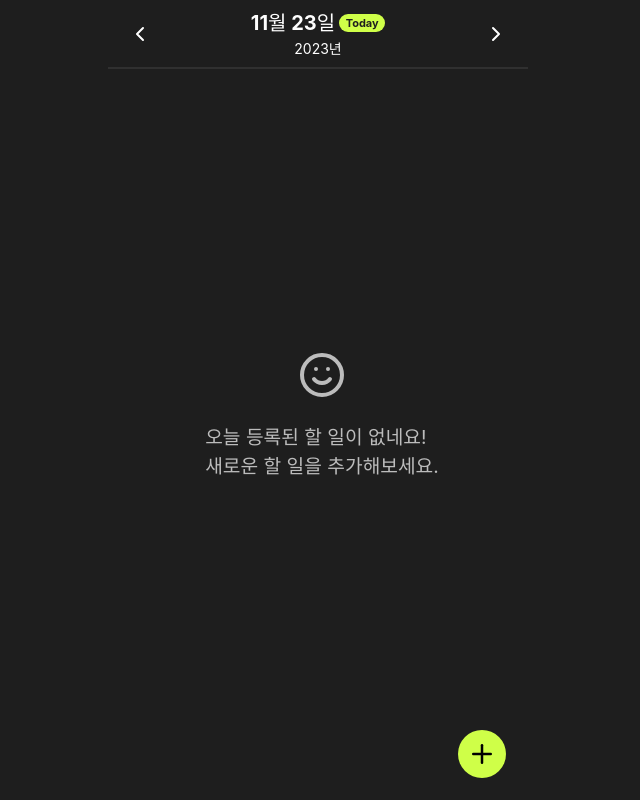
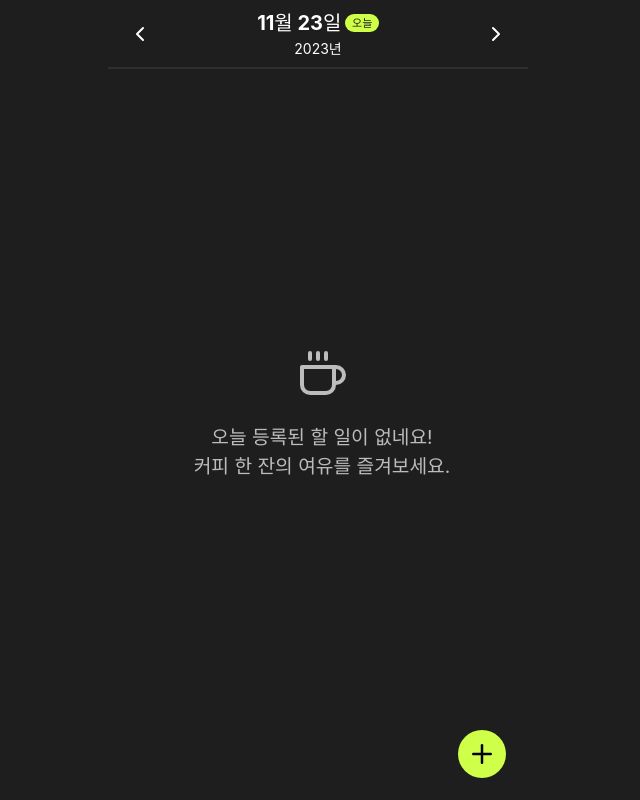
Before and after one commit to Ji-hoon/Elice-Todo-List, a React (Vite) app: page / in a window 1280 px wide. Shown: the whole page, without its empty margins (322-962 px from the left). Built offline with nearby package versions, Linux system fonts and the light colour scheme.

Commit message:
FEAT : 할 일 삭제 기능 추가

```diff
--- a/src/components/Header.tsx
+++ b/src/components/Header.tsx
@@ -21,7 +21,7 @@ export default function Header({
 
 
     return (
-        <header style={{display: "flex", position: "sticky", top:0, backgroundColor: "#1E1E1E", alignItems: "center", padding: 8, boxShadow: "0 1px 0 1px rgba(255,255,255,0.08)"}}>
+        <header style={{display: "flex", position: "sticky", top:0, backgroundColor: "#1E1E1E", alignItems: "center", padding: 8, zIndex: 1, boxShadow: "0 1px 0 1px rgba(255,255,255,0.08)"}}>
           <div onClick={handleMovePrevDate}
                 style={{padding: 12, cursor:"pointer", display:"flex"}}>
             <FiChevronLeft color="#FFF" size={24}/>
@@ -30,7 +30,8 @@ export default function Header({
             <div style={{fontSize: 20,fontWeight: 700, userSelect: "none", display:"flex", alignItems:"center", gap: 4}}>
                 <span>{format(currentDate, "MM월 dd일")}</span>
                 {format(currentDate, "MM월 dd일") === today
-                 && <span style={{fontSize:"0.55em", padding: "0.1em 0.6em", backgroundColor: "var(--color-primary)",color:"var(--color-dark)", borderRadius:80}}>Today</span>}
+                 && <span style={{fontSize:"0.55em", padding: "0.1em 0.6em", backgroundColor: "var(--color-primary)",color:"var(--color-dark)", borderRadius:80}}>
+                      오늘</span>}
             </div>
             <div style={{fontSize: 14, userSelect: "none"}}>{format(currentDate, "yyyy년")}</div>
           </div>
--- a/src/components/TodoItem.tsx
+++ b/src/components/TodoItem.tsx
@@ -1,5 +1,5 @@
 import { useState, useRef, useEffect } from 'react';
-import { FiCheck, FiPlus, FiChevronLeft, FiChevronRight, FiArrowUpCircle } from "react-icons/fi";
+import { FiCheck, FiTrash2, FiPlus, FiChevronLeft, FiChevronRight, FiArrowUpCircle } from "react-icons/fi";
 
 import styled from "styled-components";
 import format from 'date-fns/format';
@@ -88,6 +88,15 @@ export default function TodoItem({
         onRefreshTodo();
     }
 
+    function onDeleteTodoItem(itemId) {
+        const newTodo = JSON.parse(localStorage.getItem('todoData'));
+        const targetItemIndex = newTodo.findIndex((item) => item.id === itemId );
+        console.log(targetItemIndex);
+        newTodo.splice(targetItemIndex, 1);
+        localStorage.setItem('todoData', JSON.stringify(newTodo));
+        onRefreshTodo();
+    }
+
     const onToggleDone = (id:string) => {
         //console.log(id);
         const newTodo = JSON.parse(localStorage.getItem('todoData'));
@@ -131,10 +140,10 @@ export default function TodoItem({
             {itemType == "edit" && ( <>
                 <TodoInput placeholder="수정할 내용을 입력하세요"
                             autoFocus
-                            value={editInputValue}
+                            value={`${editInputValue}`}
                             type="text"
                             onChange={(e) => handleChangeEditInputValue(e)}
-                            onKeyDown={(e) => { if(e.key === "Enter") {onEditTodoItem();onResetInputMode();} }}
+                            onKeyDown={(e) => { if(e.key === "Enter") { onEditTodoItem(editInputValue, itemInfo.todo.id);onResetInputMode();} }}
                 />
                 <Spacing size={8}/>
                 <div style={{display:"flex", gap: 8}}>
@@ -150,12 +159,18 @@ export default function TodoItem({
                         onResetInputMode();}}
                         style={{border:"none", background:"#CFFF48", color: "#000", borderRadius: 30, fontWeight: 700, fontSize: "1.05em",  cursor:"pointer", padding: "5px 12px 4px"}}>
                         수정</button>
+                    <div style={{flexGrow:1}}></div>
+                    <button onClick={() => { onDeleteTodoItem(itemInfo.todo.id); }}
+                            style={{display:"flex", gap:4, border: "2px solid transparent",background:"var(--color-gray-2)", color: "#CFFF48", borderRadius: 30, fontWeight: 700, fontSize: "1.05em", cursor:"pointer", padding: "5px 12px 4px"}}>
+                        <FiTrash2 size={18}/>
+                        <span>삭제</span>
+                    </button>
                 </div>
                 <Spacing size={8}/>
             </>)}
 
             {itemType==="default" && (
-                <div style={{display:'flex', flexDirection: "row", justifyContent:"space-between"}}>
+                <div style={{display:'flex', alignItems:"center", flexDirection: "row", justifyContent:"space-between"}}>
                 <Content onClick={onEditTodo}
                          isDone={itemInfo.todo.isDone}>{itemInfo.todo.content}</Content>
                 <DoneButton style={{padding: 12, cursor:"pointer", display:"flex"}}
@@ -171,8 +186,6 @@ export default function TodoItem({
 }
 
 const Content = styled.div<{isDone:boolean}>`
-    display: flex;
-    align-items: center;
     white-space: nowrap;
     overflow: hidden;
     text-overflow:ellipsis;
--- a/src/components/pages/Main/index.tsx
+++ b/src/components/pages/Main/index.tsx
@@ -1,7 +1,7 @@
 import { useState, useRef, useEffect } from 'react';
 import '../../../index.css';
 
-import { FiCheck, FiPlus, FiLoader, FiSmile, FiChevronLeft, FiChevronRight, FiArrowUpCircle } from "react-icons/fi";
+import { FiCheck, FiPlus, FiCoffee, FiLoader, FiSmile, FiChevronLeft, FiChevronRight, FiArrowUpCircle } from "react-icons/fi";
 import todoItemsDummy from '../../../assets/dummy/todoItems.ts';
 import format from 'date-fns/format';
 import addDays from 'date-fns/addDays';
@@ -26,9 +26,12 @@ export default function Main() {
 
   const [inputMode, setInputMode] = useState<InputMode>(defaultInputMode);
 
+  const [isListOverflow, setIsListOverflow] = useState<boolean>(false);
 
   const elementRef = useRef(null);
   //console.log(currentDate);
+  const todoItemListRef = useRef(null);
+  const mainRef = useRef(null);
 
   function handleAddMode() {
     setInputMode({type: "add"});
@@ -62,11 +65,24 @@ export default function Main() {
     }
   };
 
+  const calcListOverflowed = ():boolean => {
+    const containerHeight = todoItemListRef.current.getBoundingClientRect().height;
+    const appHeight = mainRef.current.clientHeight - 67;
+    console.log(appHeight, containerHeight);
+
+    if(appHeight < containerHeight) {
+      setIsListOverflow(true);
+      console.log(isListOverflow);
+      return true;
+    }
+    else {
+      setIsListOverflow(false);
+      console.log(isListOverflow);
+      return false;
+    }
+  }
+
   function onRefreshTodo() {
-    //const newTodo = JSON.parse(localStorage.getItem('todoData'));
-    // setTodoItems(newTodo);
-    // console.log(newTodo);
-    //setCurrentDate(currentDate);
 
     const dateString = format(currentDate, 'yyyy-MM-dd'); // date type을 스트링으로 바꿔서 비교해야 함
     //console.log(dateString);
@@ -91,18 +107,19 @@ export default function Main() {
   useEffect( () => {
     onRefreshTodo();
     handleResetInputMode();
-  }, [currentDate, ]);
+  }, [currentDate,]);
 
 
   return (
-    <main style={{ maxWidth: 420, height: "100vh", margin: "0 auto",backgroundColor: "#1e1e1e",position:"relative",
+    <main ref={mainRef}
+          style={{ maxWidth: 420, height: "100vh", margin: "0 auto",backgroundColor: "#1e1e1e",position:"relative",
      border: "0px solid rgba(255,255,255,0.08)"}}>
 
       <button onClick={() => {
         scrollToTop();
         handleAddMode(); }}
             style={{borderRadius: 30, backgroundColor: "#CFFF48", top: "calc(100% - 70px)", left: "calc(100% - 70px)", display: "flex", position: "absolute",
-            width: 48, height: 48, placeItems: "center",placeContent: "center", cursor:"pointer", border:"none", }}>
+            width: 48, height: 48, placeItems: "center",placeContent: "center", cursor:"pointer", border:"none", zIndex:12 }}>
         <FiPlus color="var(--color-black)" size={30}/>
       </button>
 
@@ -114,8 +131,8 @@ export default function Main() {
                 currentDate={currentDate}
                 today={today}/>
 
-        <div className="todoItemList"
-            style={{display:"flex", flexDirection: "column", alignItems:"center",padding: "1em 1em 1em 1.5em"}}>
+        <div className="todoItemList" ref={todoItemListRef}
+            style={{display:"flex", flexDirection: "column", alignItems:"center",padding: "1em 1em 2em 1.5em"}}>
 
           {inputMode.type === "add" && (
             <TodoItem itemType="add"
@@ -158,7 +175,7 @@ export default function Main() {
             })
           }
 
-          {todoItems.length > 0 && (
+          { isListOverflow &&  (
             <div style={{display:"flex", justifyContent:"center", width:"fit-content", margin: "2em 0 0", cursor:"pointer"}}
                  onClick={scrollToTop}>
                 <FiArrowUpCircle color="#505050" size="36"/>
@@ -166,10 +183,10 @@ export default function Main() {
           )}
 
           {(todoItems.length == 0 && inputMode.type !== "add") && (
-            <div style={{height:"calc(100vh - 7em)", display:"flex", alignItems:"center", userSelect: "none",
+            <div style={{height:"calc(100vh - 7em)", display:"flex", alignItems:"center", userSelect: "none", textAlign:"center",
             flexDirection: "column", justifyContent: "center", gap: 24, color: "var(--color-gray-0)",fontSize:"1.2em"}}>
-                <FiSmile size="48" color=""/>
-                <div>오늘 등록된 할 일이 없네요!<br/>새로운 할 일을 추가해보세요.</div>
+                <FiCoffee size="48" color=""/>
+                <div>오늘 등록된 할 일이 없네요!<br/>커피 한 잔의 여유를 즐겨보세요.</div>
             </div>
           )}
 
--- a/src/index.css
+++ b/src/index.css
@@ -20,7 +20,9 @@
   --color-dark: #1e1e1e;
   --color-gray-0 : #bcbcbc;
   --color-gray-1 : #666;
+  --color-gray-2 : #3a3a3a;
   --color-primary: #CFFF48;
+  --color-alert: rgb(218, 26, 26);
   --font-family : Inter, system-ui, Avenir, Helvetica, Arial, sans-serif;
 }
 
```
